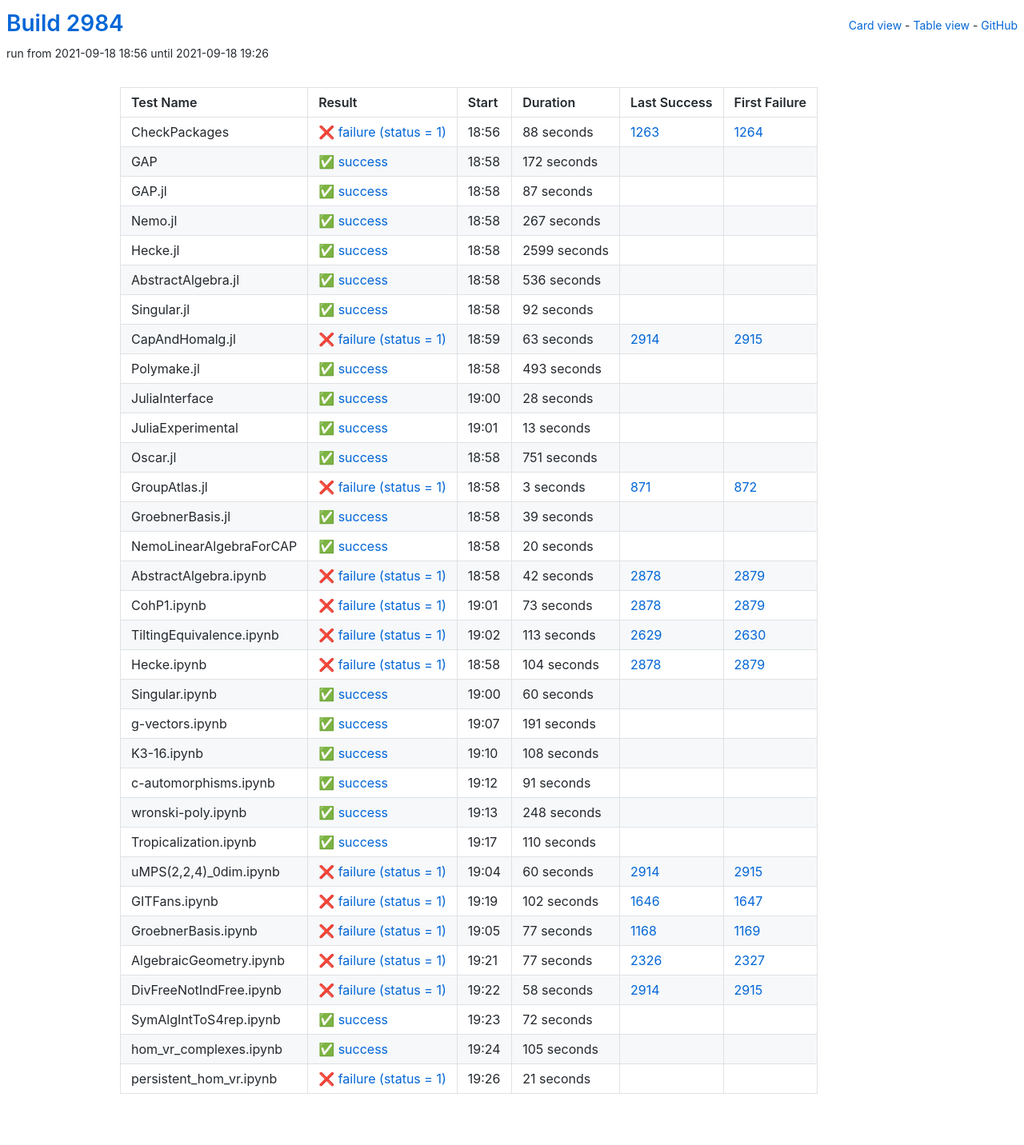
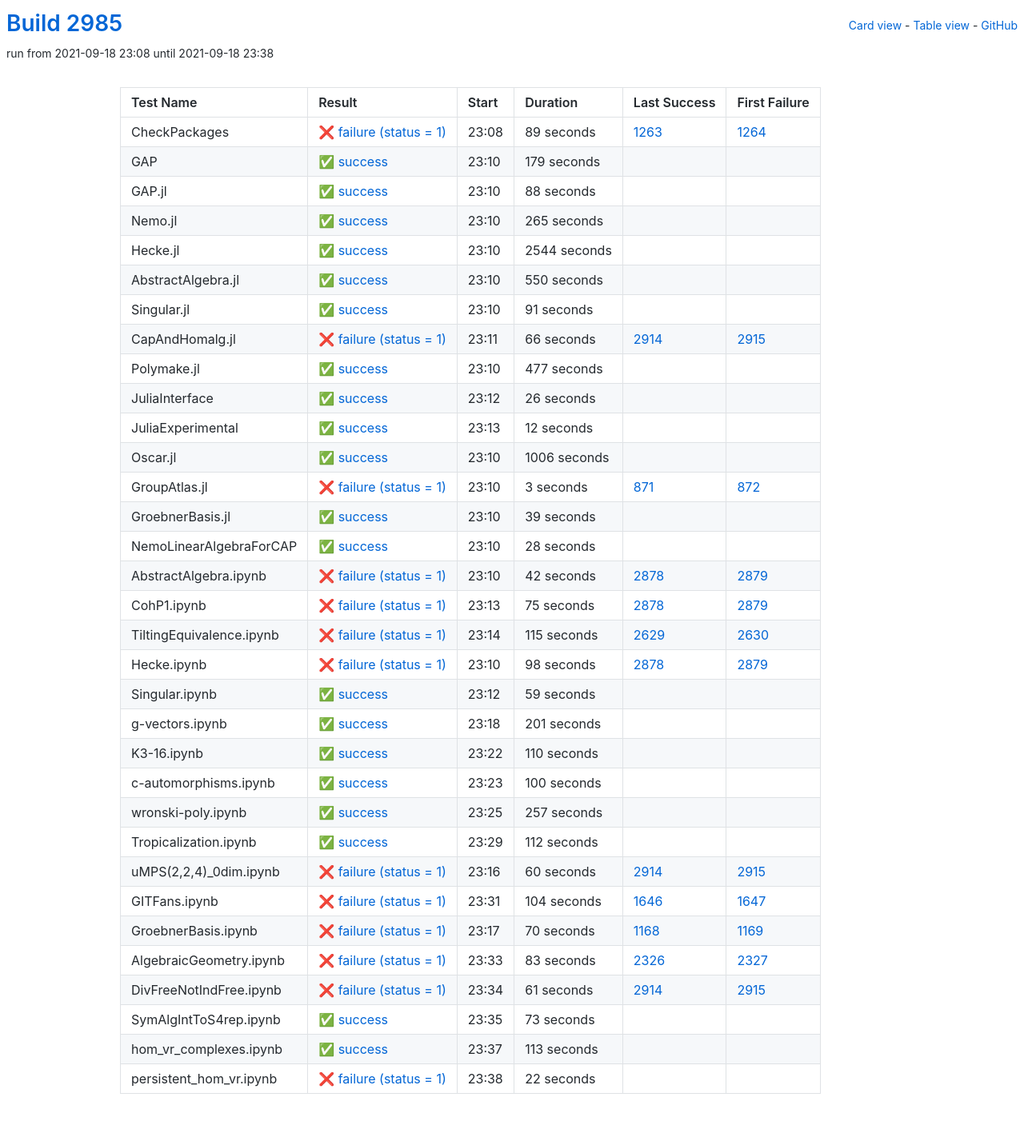
Before and after one commit to oscar-system/oscar-ci-status-stable, a Jekyll site: the page built from table.html, in a window 1280 px wide. Shown: the whole page at 80% size. Built offline with Jekyll 4.4.1, drawn with Linux system fonts in a browser that asks for light colours.

Commit message:
Build #2985

```diff
--- a/_data/ci.yml
+++ b/_data/ci.yml
@@ -1,6 +1,6 @@
 ---
-build: 2984
-build_url: https://oscarci.mathematik.uni-kl.de/job/oscar-stable/2984/
+build: 2985
+build_url: https://oscarci.mathematik.uni-kl.de/job/oscar-stable/2985/
 job: oscar-stable
 organization: oscar-system
 repo: oscar-ci-status-stable
@@ -8,152 +8,152 @@ repourl: https://github.com/oscar-system/oscar-ci-status-stable
 tests:
 - name: CheckPackages
   id: checkpackages
-  log: https://oscarci.mathematik.uni-kl.de/job/oscar-stable/2984/artifact/logs/build-2984/CheckPackages.log
-  start: 2021-09-18 18:56
+  log: https://oscarci.mathematik.uni-kl.de/job/oscar-stable/2985/artifact/logs/build-2985/CheckPackages.log
+  start: 2021-09-18 23:08
   success: false
   exitcode: 1
   status: failure
-  duration: 88
+  duration: 89
   last_success: 1263
   last_success_url: https://oscarci.mathematik.uni-kl.de/job/oscar-stable/1263/
   first_failure: 1264
   first_failure_url: https://oscarci.mathematik.uni-kl.de/job/oscar-stable/1264/
 - name: GAP
   id: gap
-  log: https://oscarci.mathematik.uni-kl.de/job/oscar-stable/2984/artifact/logs/build-2984/GAP.log
-  start: 2021-09-18 18:58
+  log: https://oscarci.mathematik.uni-kl.de/job/oscar-stable/2985/artifact/logs/build-2985/GAP.log
+  start: 2021-09-18 23:10
   success: true
   exitcode: 0
   status: success
-  duration: 172
+  duration: 179
   last_success: false
   last_success_url:
   first_failure: false
   first_failure_url:
 - name: GAP.jl
   id: gap-jl
-  log: https://oscarci.mathematik.uni-kl.de/job/oscar-stable/2984/artifact/logs/build-2984/GAP.jl.log
-  start: 2021-09-18 18:58
+  log: https://oscarci.mathematik.uni-kl.de/job/oscar-stable/2985/artifact/logs/build-2985/GAP.jl.log
+  start: 2021-09-18 23:10
   success: true
   exitcode: 0
   status: success
-  duration: 87
+  duration: 88
   last_success: false
   last_success_url:
   first_failure: false
   first_failure_url:
 - name: Nemo.jl
   id: nemo-jl
-  log: https://oscarci.mathematik.uni-kl.de/job/oscar-stable/2984/artifact/logs/build-2984/Nemo.jl.log
-  start: 2021-09-18 18:58
+  log: https://oscarci.mathematik.uni-kl.de/job/oscar-stable/2985/artifact/logs/build-2985/Nemo.jl.log
+  start: 2021-09-18 23:10
   success: true
   exitcode: 0
   status: success
-  duration: 267
+  duration: 265
   last_success: false
   last_success_url:
   first_failure: false
   first_failure_url:
 - name: Hecke.jl
   id: hecke-jl
-  log: https://oscarci.mathematik.uni-kl.de/job/oscar-stable/2984/artifact/logs/build-2984/Hecke.jl.log
-  start: 2021-09-18 18:58
+  log: https://oscarci.mathematik.uni-kl.de/job/oscar-stable/2985/artifact/logs/build-2985/Hecke.jl.log
+  start: 2021-09-18 23:10
   success: true
   exitcode: 0
   status: success
-  duration: 2599
+  duration: 2544
   last_success: false
   last_success_url:
   first_failure: false
   first_failure_url:
 - name: AbstractAlgebra.jl
   id: abstractalgebra-jl
-  log: https://oscarci.mathematik.uni-kl.de/job/oscar-stable/2984/artifact/logs/build-2984/AbstractAlgebra.jl.log
-  start: 2021-09-18 18:58
+  log: https://oscarci.mathematik.uni-kl.de/job/oscar-stable/2985/artifact/logs/build-2985/AbstractAlgebra.jl.log
+  start: 2021-09-18 23:10
   success: true
   exitcode: 0
   status: success
-  duration: 536
+  duration: 550
   last_success: false
   last_success_url:
   first_failure: false
   first_failure_url:
 - name: Singular.jl
   id: singular-jl
-  log: https://oscarci.mathematik.uni-kl.de/job/oscar-stable/2984/artifact/logs/build-2984/Singular.jl.log
-  start: 2021-09-18 18:58
+  log: https://oscarci.mathematik.uni-kl.de/job/oscar-stable/2985/artifact/logs/build-2985/Singular.jl.log
+  start: 2021-09-18 23:10
   success: true
   exitcode: 0
   status: success
-  duration: 92
+  duration: 91
   last_success: false
   last_success_url:
   first_failure: false
   first_failure_url:
 - name: CapAndHomalg.jl
   id: capandhomalg-jl
-  log: https://oscarci.mathematik.uni-kl.de/job/oscar-stable/2984/artifact/logs/build-2984/CapAndHomalg.jl.log
-  start: 2021-09-18 18:59
+  log: https://oscarci.mathematik.uni-kl.de/job/oscar-stable/2985/artifact/logs/build-2985/CapAndHomalg.jl.log
+  start: 2021-09-18 23:11
   success: false
   exitcode: 1
   status: failure
-  duration: 63
+  duration: 66
   last_success: 2914
   last_success_url: https://oscarci.mathematik.uni-kl.de/job/oscar-stable/2914/
   first_failure: 2915
   first_failure_url: https://oscarci.mathematik.uni-kl.de/job/oscar-stable/2915/
 - name: Polymake.jl
   id: polymake-jl
-  log: https://oscarci.mathematik.uni-kl.de/job/oscar-stable/2984/artifact/logs/build-2984/Polymake.jl.log
-  start: 2021-09-18 18:58
+  log: https://oscarci.mathematik.uni-kl.de/job/oscar-stable/2985/artifact/logs/build-2985/Polymake.jl.log
+  start: 2021-09-18 23:10
   success: true
   exitcode: 0
   status: success
-  duration: 493
+  duration: 477
   last_success: false
   last_success_url:
   first_failure: false
   first_failure_url:
 - name: JuliaInterface
   id: juliainterface
-  log: https://oscarci.mathematik.uni-kl.de/job/oscar-stable/2984/artifact/logs/build-2984/JuliaInterface.log
-  start: 2021-09-18 19:00
+  log: https://oscarci.mathematik.uni-kl.de/job/oscar-stable/2985/artifact/logs/build-2985/JuliaInterface.log
+  start: 2021-09-18 23:12
   success: true
   exitcode: 0
   status: success
-  duration: 28
+  duration: 26
   last_success: false
   last_success_url:
   first_failure: false
   first_failure_url:
 - name: JuliaExperimental
   id: juliaexperimental
-  log: https://oscarci.mathematik.uni-kl.de/job/oscar-stable/2984/artifact/logs/build-2984/JuliaExperimental.log
-  start: 2021-09-18 19:01
+  log: https://oscarci.mathematik.uni-kl.de/job/oscar-stable/2985/artifact/logs/build-2985/JuliaExperimental.log
+  start: 2021-09-18 23:13
   success: true
   exitcode: 0
   status: success
-  duration: 13
+  duration: 12
   last_success: false
   last_success_url:
   first_failure: false
   first_failure_url:
 - name: Oscar.jl
   id: oscar-jl
-  log: https://oscarci.mathematik.uni-kl.de/job/oscar-stable/2984/artifact/logs/build-2984/Oscar.jl.log
-  start: 2021-09-18 18:58
+  log: https://oscarci.mathematik.uni-kl.de/job/oscar-stable/2985/artifact/logs/build-2985/Oscar.jl.log
+  start: 2021-09-18 23:10
   success: true
   exitcode: 0
   status: success
-  duration: 751
+  duration: 1006
   last_success: false
   last_success_url:
   first_failure: false
   first_failure_url:
 - name: GroupAtlas.jl
   id: groupatlas-jl
-  log: https://oscarci.mathematik.uni-kl.de/job/oscar-stable/2984/artifact/logs/build-2984/GroupAtlas.jl.log
-  start: 2021-09-18 18:58
+  log: https://oscarci.mathematik.uni-kl.de/job/oscar-stable/2985/artifact/logs/build-2985/GroupAtlas.jl.log
+  start: 2021-09-18 23:10
   success: false
   exitcode: 1
   status: failure
@@ -164,8 +164,8 @@ tests:
   first_failure_url: https://oscarci.mathematik.uni-kl.de/job/oscar-stable/872/
 - name: GroebnerBasis.jl
   id: groebnerbasis-jl
-  log: https://oscarci.mathematik.uni-kl.de/job/oscar-stable/2984/artifact/logs/build-2984/GroebnerBasis.jl.log
-  start: 2021-09-18 18:58
+  log: https://oscarci.mathematik.uni-kl.de/job/oscar-stable/2985/artifact/logs/build-2985/GroebnerBasis.jl.log
+  start: 2021-09-18 23:10
   success: true
   exitcode: 0
   status: success
@@ -176,20 +176,20 @@ tests:
   first_failure_url:
 - name: NemoLinearAlgebraForCAP
   id: nemolinearalgebraforcap
-  log: https://oscarci.mathematik.uni-kl.de/job/oscar-stable/2984/artifact/logs/build-2984/NemoLinearAlgebraForCAP.log
-  start: 2021-09-18 18:58
+  log: https://oscarci.mathematik.uni-kl.de/job/oscar-stable/2985/artifact/logs/build-2985/NemoLinearAlgebraForCAP.log
+  start: 2021-09-18 23:10
   success: true
   exitcode: 0
   status: success
-  duration: 20
+  duration: 28
   last_success: false
   last_success_url:
   first_failure: false
   first_failure_url:
 - name: AbstractAlgebra.ipynb
   id: abstractalgebra-ipynb
-  log: https://oscarci.mathematik.uni-kl.de/job/oscar-stable/2984/artifact/logs/build-2984/AbstractAlgebra.ipynb.log
-  start: 2021-09-18 18:58
+  log: https://oscarci.mathematik.uni-kl.de/job/oscar-stable/2985/artifact/logs/build-2985/AbstractAlgebra.ipynb.log
+  start: 2021-09-18 23:10
   success: false
   exitcode: 1
   status: failure
@@ -200,104 +200,68 @@ tests:
   first_failure_url: https://oscarci.mathematik.uni-kl.de/job/oscar-stable/2879/
 - name: CohP1.ipynb
   id: cohp1-ipynb
-  log: https://oscarci.mathematik.uni-kl.de/job/oscar-stable/2984/artifact/logs/build-2984/CohP1.ipynb.log
-  start: 2021-09-18 19:01
+  log: https://oscarci.mathematik.uni-kl.de/job/oscar-stable/2985/artifact/logs/build-2985/CohP1.ipynb.log
+  start: 2021-09-18 23:13
   success: false
   exitcode: 1
   status: failure
-  duration: 73
+  duration: 75
   last_success: 2878
   last_success_url: https://oscarci.mathematik.uni-kl.de/job/oscar-stable/2878/
   first_failure: 2879
   first_failure_url: https://oscarci.mathematik.uni-kl.de/job/oscar-stable/2879/
 - name: TiltingEquivalence.ipynb
   id: tiltingequivalence-ipynb
-  log: https://oscarci.mathematik.uni-kl.de/job/oscar-stable/2984/artifact/logs/build-2984/TiltingEquivalence.ipynb.log
-  start: 2021-09-18 19:02
+  log: https://oscarci.mathematik.uni-kl.de/job/oscar-stable/2985/artifact/logs/build-2985/TiltingEquivalence.ipynb.log
+  start: 2021-09-18 23:14
   success: false
   exitcode: 1
   status: failure
-  duration: 113
+  duration: 115
   last_success: 2629
   last_success_url: https://oscarci.mathematik.uni-kl.de/job/oscar-stable/2629/
   first_failure: 2630
   first_failure_url: https://oscarci.mathematik.uni-kl.de/job/oscar-stable/2630/
 - name: Hecke.ipynb
   id: hecke-ipynb
-  log: https://oscarci.mathematik.uni-kl.de/job/oscar-stable/2984/artifact/logs/build-2984/Hecke.ipynb.log
-  start: 2021-09-18 18:58
+  log: https://oscarci.mathematik.uni-kl.de/job/oscar-stable/2985/artifact/logs/build-2985/Hecke.ipynb.log
+  start: 2021-09-18 23:10
   success: false
   exitcode: 1
   status: failure
-  duration: 104
+  duration: 98
   last_success: 2878
   last_success_url: https://oscarci.mathematik.uni-kl.de/job/oscar-stable/2878/
   first_failure: 2879
   first_failure_url: https://oscarci.mathematik.uni-kl.de/job/oscar-stable/2879/
 - name: Singular.ipynb
   id: singular-ipynb
-  log: https://oscarci.mathematik.uni-kl.de/job/oscar-stable/2984/artifact/logs/build-2984/Singular.ipynb.log
-  start: 2021-09-18 19:00
+  log: https://oscarci.mathematik.uni-kl.de/job/oscar-stable/2985/artifact/logs/build-2985/Singular.ipynb.log
+  start: 2021-09-18 23:12
   success: true
   exitcode: 0
   status: success
-  duration: 60
+  duration: 59
   last_success: false
   last_success_url:
   first_failure: false
   first_failure_url:
 - name: g-vectors.ipynb
   id: g-vectors-ipynb
-  log: https://oscarci.mathematik.uni-kl.de/job/oscar-stable/2984/artifact/logs/build-2984/g-vectors.ipynb.log
-  start: 2021-09-18 19:07
+  log: https://oscarci.mathematik.uni-kl.de/job/oscar-stable/2985/artifact/logs/build-2985/g-vectors.ipynb.log
+  start: 2021-09-18 23:18
   success: true
   exitcode: 0
   status: success
-  duration: 191
+  duration: 201
   last_success: false
   last_success_url:
   first_failure: false
   first_failure_url:
 - name: K3-16.ipynb
   id: k3-16-ipynb
-  log: https://oscarci.mathematik.uni-kl.de/job/oscar-stable/2984/artifact/logs/build-2984/K3-16.ipynb.log
-  start: 2021-09-18 19:10
-  success: true
-  exitcode: 0
-  status: success
-  duration: 108
-  last_success: false
-  last_success_url:
-  first_failure: false
-  first_failure_url:
-- name: c-automorphisms.ipynb
-  id: c-automorphisms-ipynb
-  log: https://oscarci.mathematik.uni-kl.de/job/oscar-stable/2984/artifact/logs/build-2984/c-automorphisms.ipynb.log
-  start: 2021-09-18 19:12
-  success: true
-  exitcode: 0
-  status: success
-  duration: 91
-  last_success: false
-  last_success_url:
-  first_failure: false
-  first_failure_url:
-- name: wronski-poly.ipynb
-  id: wronski-poly-ipynb
-  log: https://oscarci.mathematik.uni-kl.de/job/oscar-stable/2984/artifact/logs/build-2984/wronski-poly.ipynb.log
-  start: 2021-09-18 19:13
-  success: true
-  exitcode: 0
-  status: success
-  duration: 248
-  last_success: false
-  last_success_url:
-  first_failure: false
-  first_failure_url:
-- name: Tropicalization.ipynb
-  id: tropicalization-ipynb
-  log: https://oscarci.mathematik.uni-kl.de/job/oscar-stable/2984/artifact/logs/build-2984/Tropicalization.ipynb.log
-  start: 2021-09-18 19:17
+  log: https://oscarci.mathematik.uni-kl.de/job/oscar-stable/2985/artifact/logs/build-2985/K3-16.ipynb.log
+  start: 2021-09-18 23:22
   success: true
   exitcode: 0
   status: success
@@ -306,10 +270,46 @@ tests:
   last_success_url:
   first_failure: false
   first_failure_url:
+- name: c-automorphisms.ipynb
+  id: c-automorphisms-ipynb
+  log: https://oscarci.mathematik.uni-kl.de/job/oscar-stable/2985/artifact/logs/build-2985/c-automorphisms.ipynb.log
+  start: 2021-09-18 23:23
+  success: true
+  exitcode: 0
+  status: success
+  duration: 100
+  last_success: false
+  last_success_url:
+  first_failure: false
+  first_failure_url:
+- name: wronski-poly.ipynb
+  id: wronski-poly-ipynb
+  log: https://oscarci.mathematik.uni-kl.de/job/oscar-stable/2985/artifact/logs/build-2985/wronski-poly.ipynb.log
+  start: 2021-09-18 23:25
+  success: true
+  exitcode: 0
+  status: success
+  duration: 257
+  last_success: false
+  last_success_url:
+  first_failure: false
+  first_failure_url:
+- name: Tropicalization.ipynb
+  id: tropicalization-ipynb
+  log: https://oscarci.mathematik.uni-kl.de/job/oscar-stable/2985/artifact/logs/build-2985/Tropicalization.ipynb.log
+  start: 2021-09-18 23:29
+  success: true
+  exitcode: 0
+  status: success
+  duration: 112
+  last_success: false
+  last_success_url:
+  first_failure: false
+  first_failure_url:
 - name: uMPS(2,2,4)_0dim.ipynb
   id: umps-2-2-4-0dim-ipynb
-  log: https://oscarci.mathematik.uni-kl.de/job/oscar-stable/2984/artifact/logs/build-2984/uMPS-2-2-4-_0dim.ipynb.log
-  start: 2021-09-18 19:04
+  log: https://oscarci.mathematik.uni-kl.de/job/oscar-stable/2985/artifact/logs/build-2985/uMPS-2-2-4-_0dim.ipynb.log
+  start: 2021-09-18 23:16
   success: false
   exitcode: 1
   status: failure
@@ -320,84 +320,84 @@ tests:
   first_failure_url: https://oscarci.mathematik.uni-kl.de/job/oscar-stable/2915/
 - name: GITFans.ipynb
   id: gitfans-ipynb
-  log: https://oscarci.mathematik.uni-kl.de/job/oscar-stable/2984/artifact/logs/build-2984/GITFans.ipynb.log
-  start: 2021-09-18 19:19
+  log: https://oscarci.mathematik.uni-kl.de/job/oscar-stable/2985/artifact/logs/build-2985/GITFans.ipynb.log
+  start: 2021-09-18 23:31
   success: false
   exitcode: 1
   status: failure
-  duration: 102
+  duration: 104
   last_success: 1646
   last_success_url: https://oscarci.mathematik.uni-kl.de/job/oscar-stable/1646/
   first_failure: 1647
   first_failure_url: https://oscarci.mathematik.uni-kl.de/job/oscar-stable/1647/
 - name: GroebnerBasis.ipynb
   id: groebnerbasis-ipynb
-  log: https://oscarci.mathematik.uni-kl.de/job/oscar-stable/2984/artifact/logs/build-2984/GroebnerBasis.ipynb.log
-  start: 2021-09-18 19:05
+  log: https://oscarci.mathematik.uni-kl.de/job/oscar-stable/2985/artifact/logs/build-2985/GroebnerBasis.ipynb.log
+  start: 2021-09-18 23:17
   success: false
   exitcode: 1
   status: failure
-  duration: 77
+  duration: 70
   last_success: 1168
   last_success_url: https://oscarci.mathematik.uni-kl.de/job/oscar-stable/1168/
   first_failure: 1169
   first_failure_url: https://oscarci.mathematik.uni-kl.de/job/oscar-stable/1169/
 - name: AlgebraicGeometry.ipynb
   id: algebraicgeometry-ipynb
-  log: https://oscarci.mathematik.uni-kl.de/job/oscar-stable/2984/artifact/logs/build-2984/AlgebraicGeometry.ipynb.log
-  start: 2021-09-18 19:21
+  log: https://oscarci.mathematik.uni-kl.de/job/oscar-stable/2985/artifact/logs/build-2985/AlgebraicGeometry.ipynb.log
+  start: 2021-09-18 23:33
   success: false
   exitcode: 1
   status: failure
-  duration: 77
+  duration: 83
   last_success: 2326
   last_success_url: https://oscarci.mathematik.uni-kl.de/job/oscar-stable/2326/
   first_failure: 2327
   first_failure_url: https://oscarci.mathematik.uni-kl.de/job/oscar-stable/2327/
 - name: DivFreeNotIndFree.ipynb
   id: divfreenotindfree-ipynb
-  log: https://oscarci.mathematik.uni-kl.de/job/oscar-stable/2984/artifact/logs/build-2984/DivFreeNotIndFree.ipynb.log
-  start: 2021-09-18 19:22
+  log: https://oscarci.mathematik.uni-kl.de/job/oscar-stable/2985/artifact/logs/build-2985/DivFreeNotIndFree.ipynb.log
+  start: 2021-09-18 23:34
   success: false
   exitcode: 1
   status: failure
-  duration: 58
+  duration: 61
   last_success: 2914
   last_success_url: https://oscarci.mathematik.uni-kl.de/job/oscar-stable/2914/
   first_failure: 2915
   first_failure_url: https://oscarci.mathematik.uni-kl.de/job/oscar-stable/2915/
 - name: SymAlgIntToS4rep.ipynb
   id: symalginttos4rep-ipynb
-  log: https://oscarci.mathematik.uni-kl.de/job/oscar-stable/2984/artifact/logs/build-2984/SymAlgIntToS4rep.ipynb.log
-  start: 2021-09-18 19:23
+  log: https://oscarci.mathematik.uni-kl.de/job/oscar-stable/2985/artifact/logs/build-2985/SymAlgIntToS4rep.ipynb.log
+  start: 2021-09-18 23:35
   success: true
   exitcode: 0
   status: success
-  duration: 72
+  duration: 73
   last_success: false
   last_success_url:
   first_failure: false
   first_failure_url:
 - name: hom_vr_complexes.ipynb
   id: hom-vr-complexes-ipynb
-  log: https://oscarci.mathematik.uni-kl.de/job/oscar-stable/2984/artifact/logs/build-2984/hom_vr_complexes.ipynb.log
-  start: 2021-09-18 19:24
+  log: https://oscarci.mathematik.uni-kl.de/job/oscar-stable/2985/artifact/logs/build-2985/hom_vr_complexes.ipynb.log
+  start: 2021-09-18 23:37
   success: true
   exitcode: 0
   status: success
-  duration: 105
+  duration: 113
   last_success: false
   last_success_url:
   first_failure: false
   first_failure_url:
 - name: persistent_hom_vr.ipynb
   id: persistent-hom-vr-ipynb
-  log: https://oscarci.mathematik.uni-kl.de/job/oscar-stable/2984/artifact/logs/build-2984/persistent_hom_vr.ipynb.log
-  start: 2021-09-18 19:26
+  log: https://oscarci.mathematik.uni-kl.de/job/oscar-stable/2985/artifact/logs/build-2985/persistent_hom_vr.ipynb.log
+  start: 2021-09-18 23:38
   success: false
   exitcode: 1
   status: failure
-  duration: 21
+  duration: 22
   last_success: false
   last_success_url:
   first_failure: false
```
Also changed, not shown: README.md.
